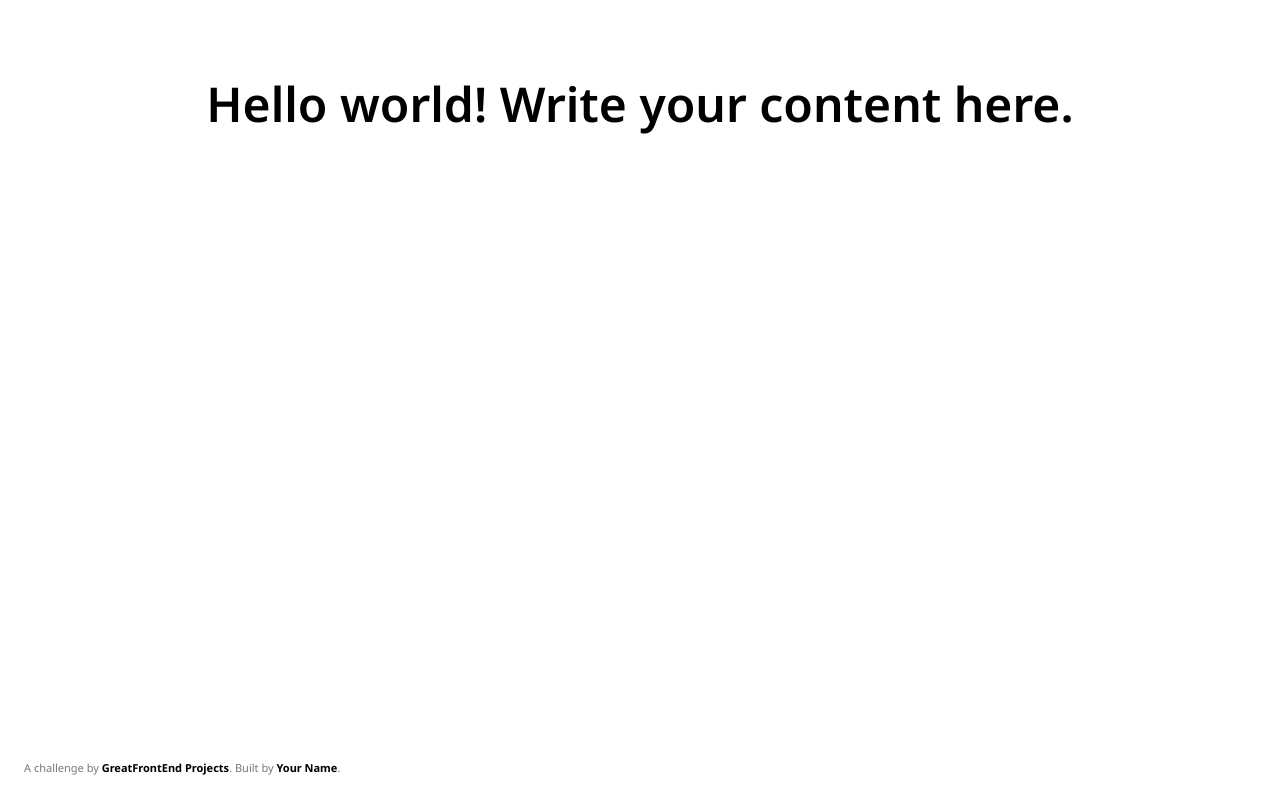
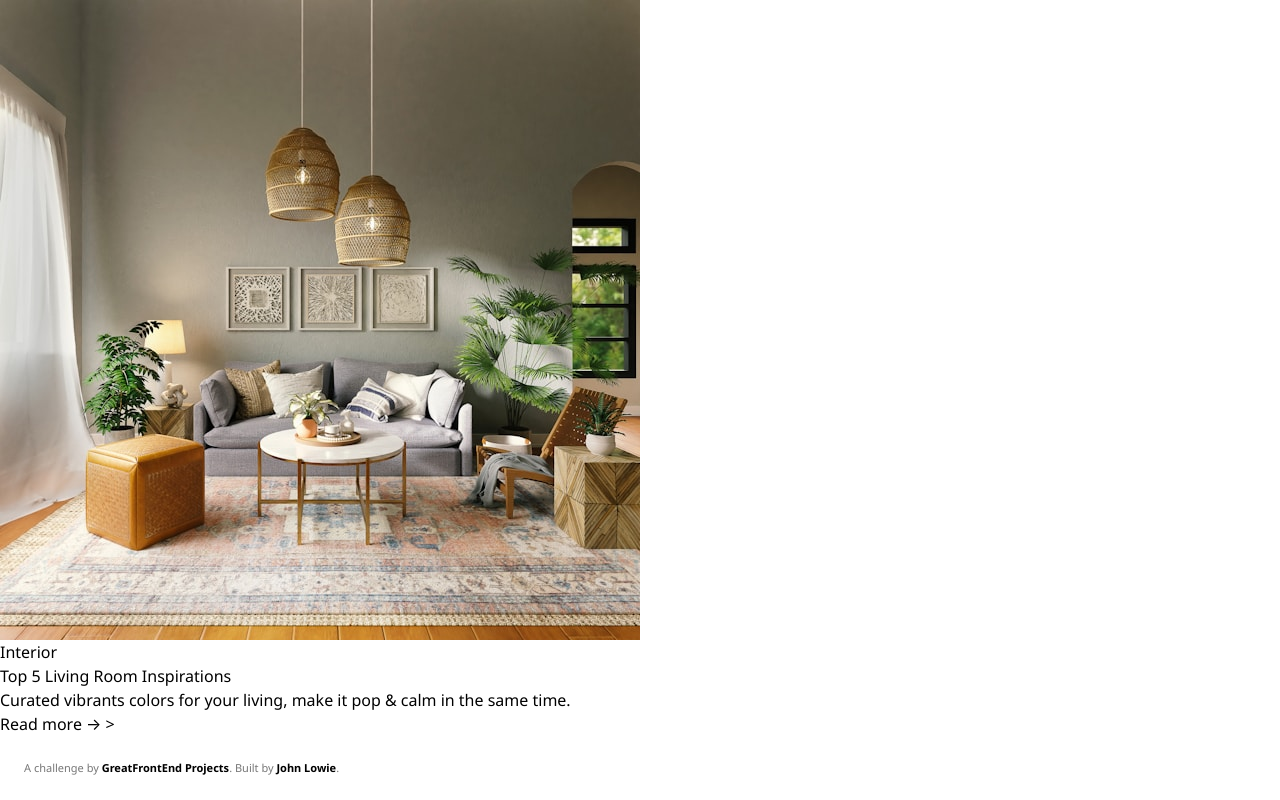
Before and after one commit to JohnLowie4/blog-card, a plain HTML site: page index.html in a window 1280 px wide. Drawn offline with nearby package versions, Linux system fonts and the light colour scheme.

Commit message:
skeleton setup

```diff
--- a/index.html
+++ b/index.html
@@ -25,9 +25,31 @@
   </head>
   <body>
     <!-- Add your site or application content here -->
-    <h1 class="text-5xl text-center font-semibold pt-20">
-      Hello world! Write your content here.
-    </h1>
+    <div id="blog-card-container">
+      <div id="blog-card">
+        <div id="blog-card-image-container">
+          <img
+            id="blog-card-image"
+            src="img/spacejoy-YqFz7UMm8qE-unsplash.jpg"
+            alt="Living Room"
+          />
+        </div>
+        <div id="blog-card-content">
+          <p>Interior</p>
+          <h1 id="blog-card-title">Top 5 Living Room Inspirations</h1>
+          <p id="blog-card-description">
+            Curated vibrants colors for your living, make it pop & calm in the
+            same time.
+          </p>
+            <a
+            id="blog-card-read-more"
+            href="#"
+            target="_blank"
+            >Read more <span aria-hidden="true">&rarr;</span></a>
+          >
+        </div>
+      </div>
+    </div>
 
     <!-- Interior
       Top 5 Living Room Inspirations
@@ -45,7 +67,7 @@
       <a
         href="https://www.greatfrontend.com/projects/u/username"
         target="_blank"
-        >Your Name</a
+        >John Lowie</a
       >.
     </div>
     <script src="js/index.js"></script>
```
